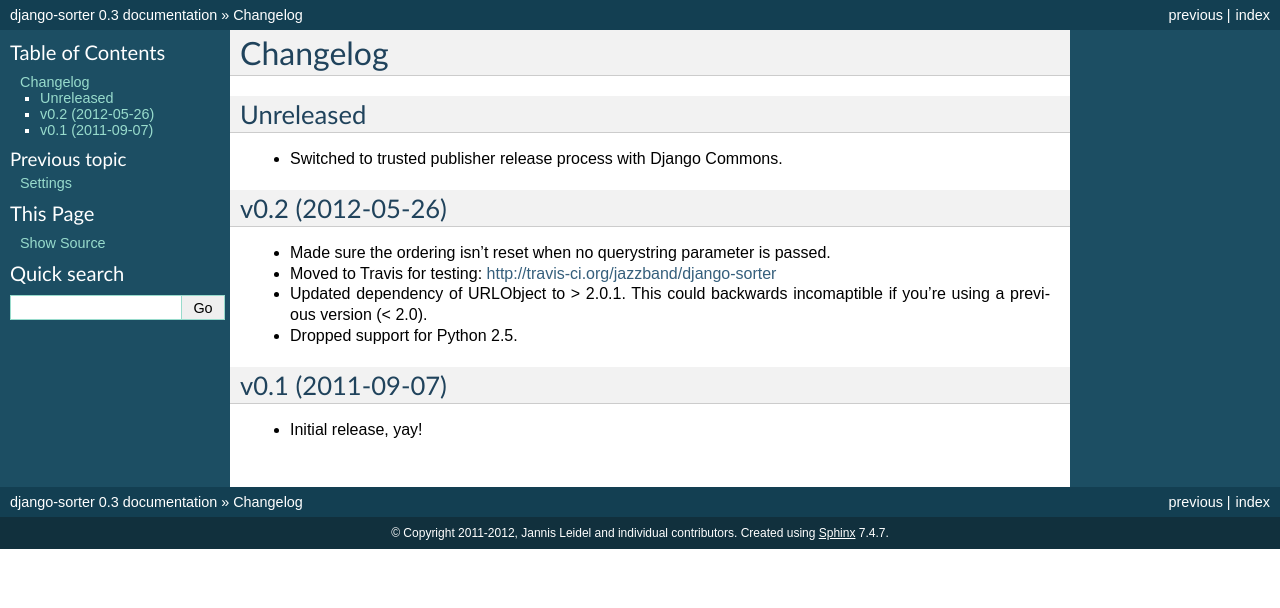
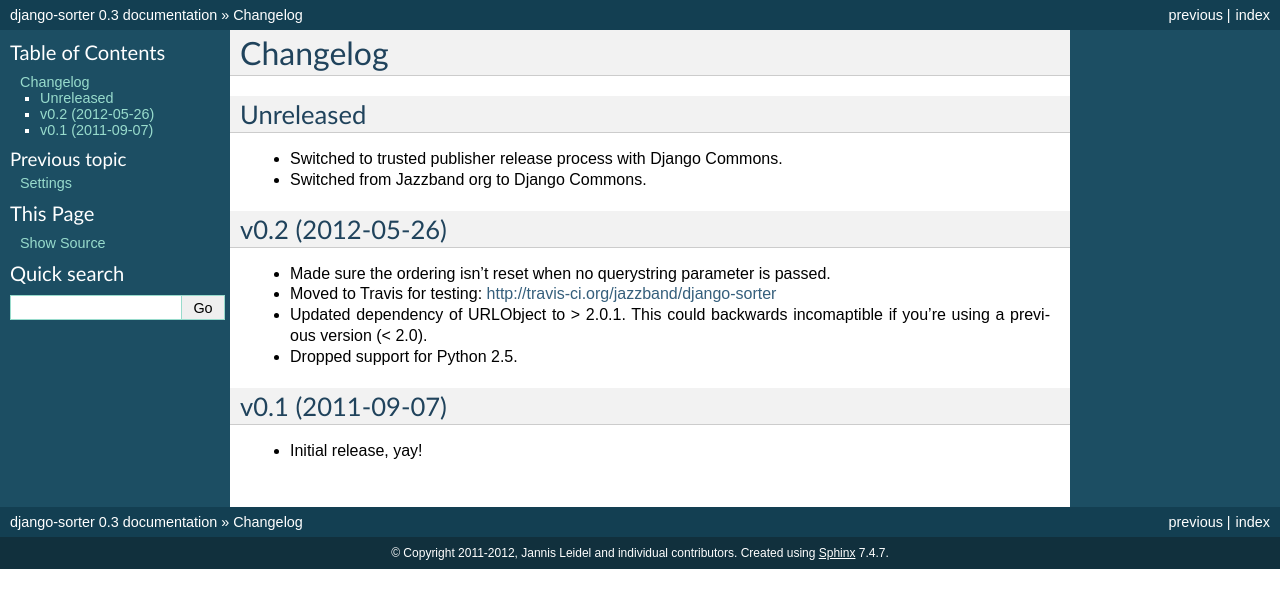
Before and after one commit to jazzband/django-sorter, a Sphinx documentation site: the page built from docs/changelog.rst, in a window 1280 px wide. Shown: the top 608 px of the page. Built offline with Sphinx 7.4.7, drawn with Linux system fonts in a browser that asks for light colours.

Commit message:
Switch from Jazzband org to Django Commons.

```diff
--- a/README.rst
+++ b/README.rst
@@ -1,9 +1,7 @@
 django-sorter
 =============
 
-.. image:: https://jazzband.co/static/img/badge.svg
-   :target: https://jazzband.co/
-   :alt: Jazzband
+This is a `Django Commons <https://github.com/django-commons/>`_ project.
 
 ``django-sorter`` helps with sorting objects in Django templates without
 modifying your views, can be used multiple times on the same page or
--- a/docs/changelog.rst
+++ b/docs/changelog.rst
@@ -5,6 +5,8 @@ Unreleased
 ----------
 
 - Switched to trusted publisher release process with Django Commons.
+
+- Switched from Jazzband org to Django Commons.
 
 v0.2 (2012-05-26)
 -----------------
```
